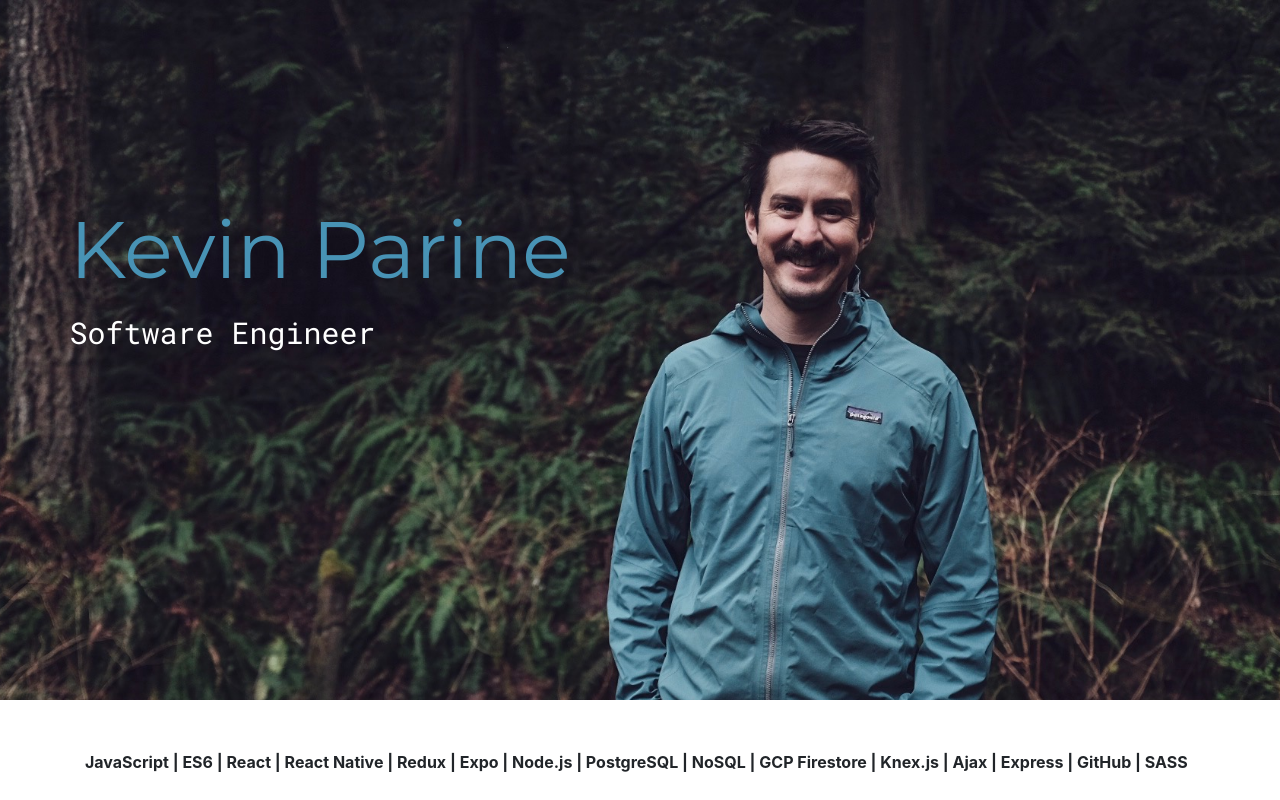
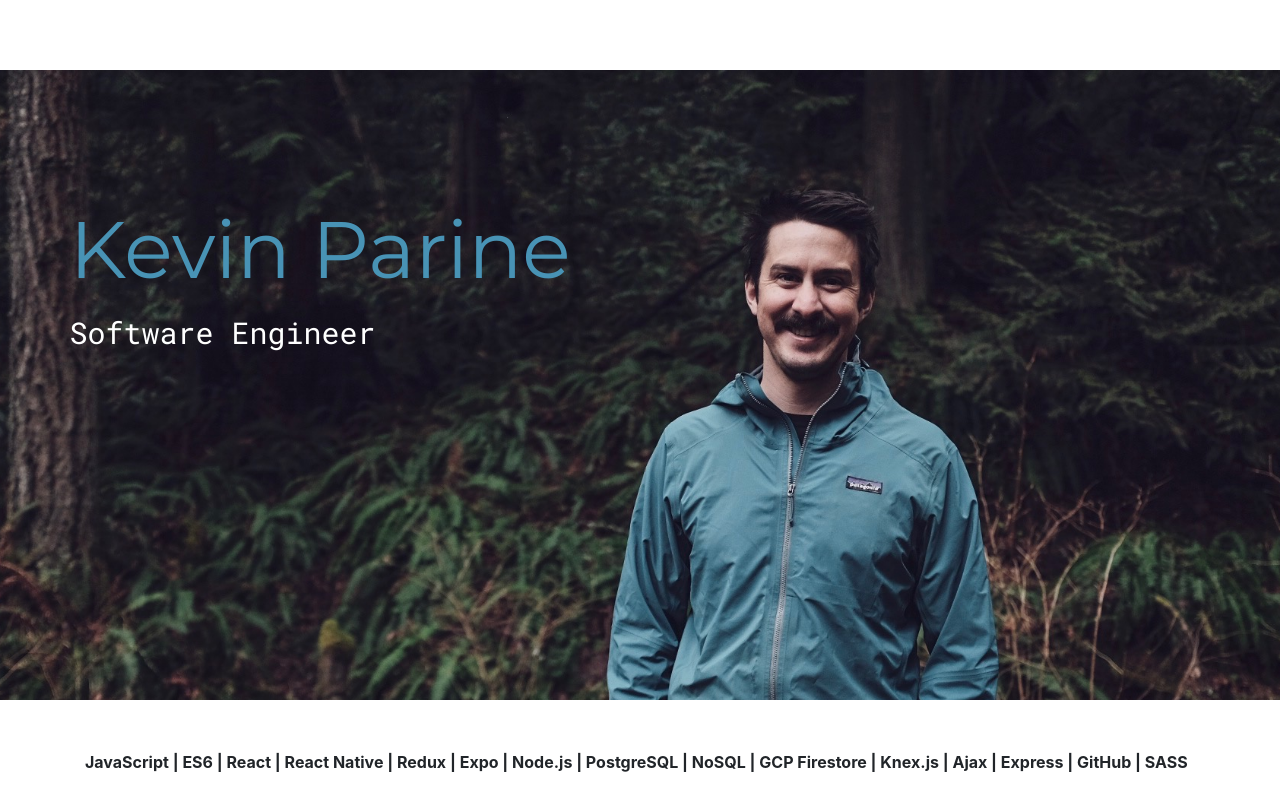
Before and after one commit to Kparine/react-portfolio, a React (Create React App) app: page / in a window 1280 px wide. Shown: the top 800 px of the page. Built offline with nearby package versions, Linux system fonts and the light colour scheme.

Commit message:
Add Top Img

```diff
--- a/src/App.scss
+++ b/src/App.scss
@@ -74,6 +74,9 @@ $blah: 'Raleway', sans-serif;
   }
 }
 
+.react-parallax-bgimage {
+  top: 10% !important;
+}
 
 #NavHeader {
   display: flex;
--- a/src/index.css
+++ b/src/index.css
@@ -48,6 +48,9 @@
     font-size: 20px !important; }
   .react-parallax-bgimage {
     left: 0% !important; } }
+
+.react-parallax-bgimage {
+  top: 10% !important; }
 
 #NavHeader {
   display: flex;
```
Also changed, not shown: 1 other file (tests, documents, lock files or other folders).
